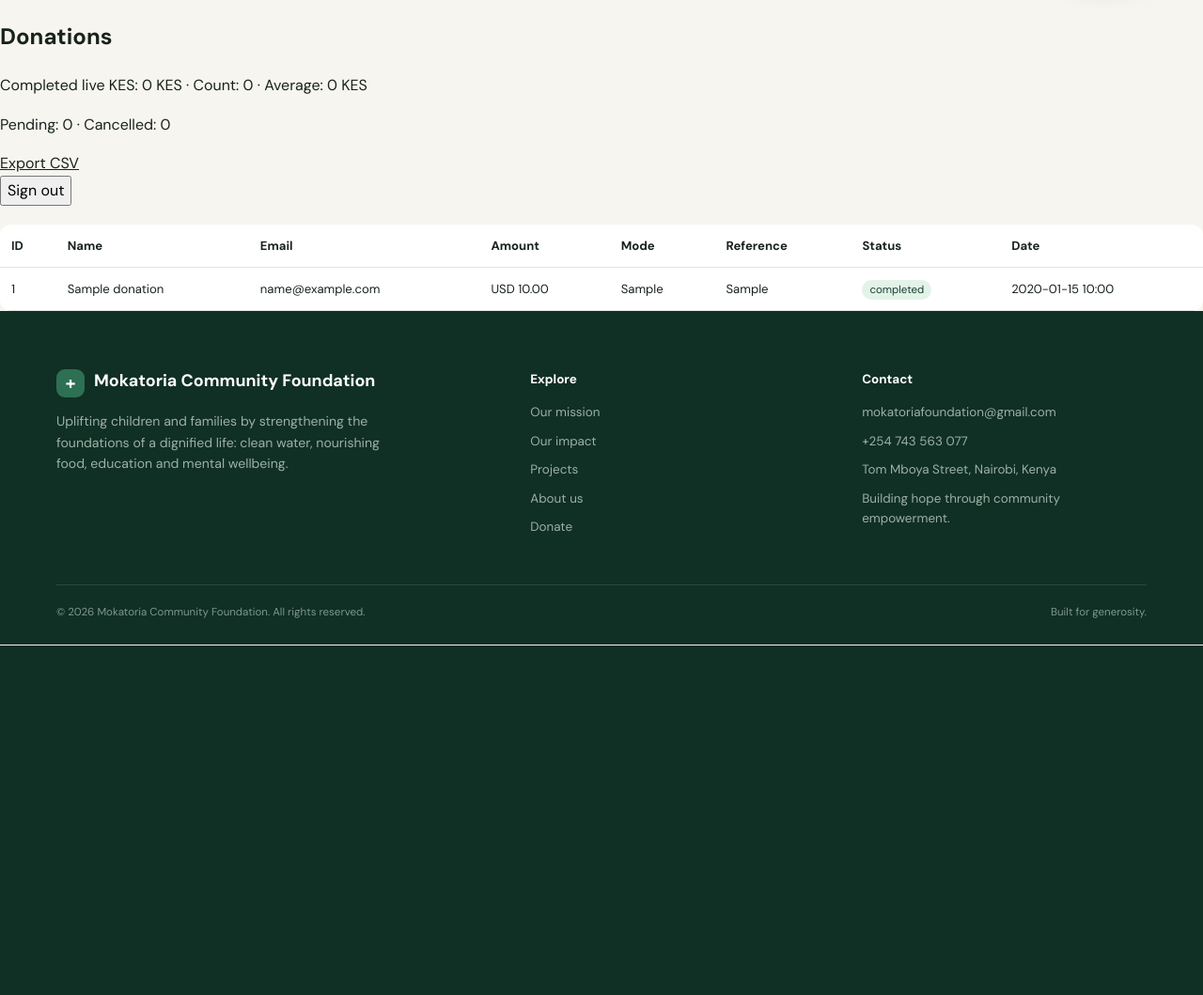
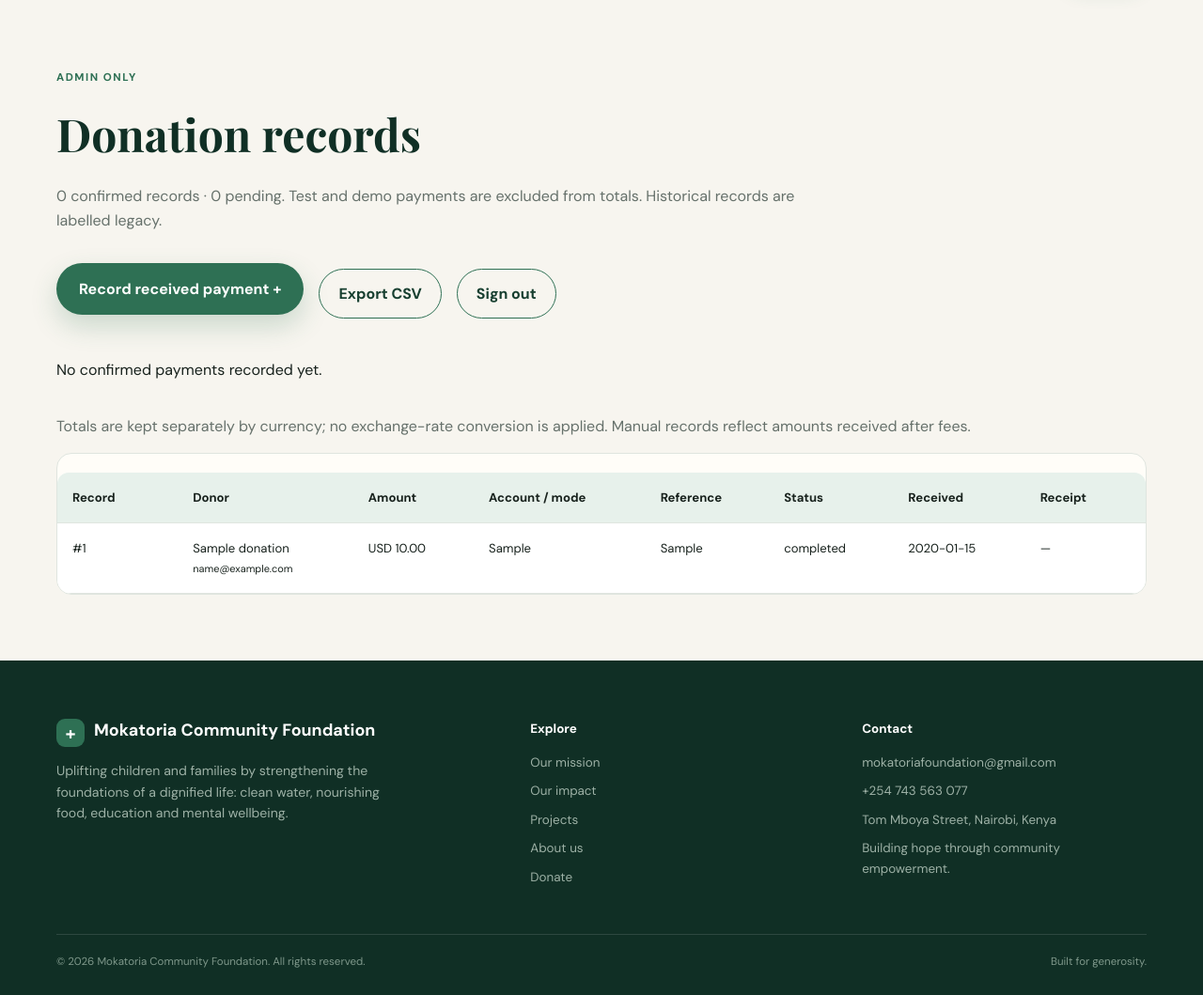
Before and after one commit to mokatoria/mokatoria-group-foundation, a Flask app: page /admin/donations in a window 1280 px wide. Shown: the part 113-1172 px from the top of the page at 94% size. Before the commit the page ends 800 px from the top, so only its background shows below. Run offline with Flask 3, Linux system fonts and the light colour scheme; the visitor is signed in with stand-in values (Sample User, id 1); tables that the repository leaves empty hold one stand-in row (values such as "Sample post"); some libraries are stand-ins or nearby versions.

Commit message:
Add admin-only confirmed donation recording and printable receipts

```diff
--- a/app.py
+++ b/app.py
@@ -29,7 +29,9 @@ from werkzeug.security import check_password_hash
 from config import Config
 from extensions import db
 from models import Donation
-from forms import DonationForm
+from forms import DonationForm, RecordPaymentForm
+from datetime import datetime, timezone
+from sqlalchemy.exc import IntegrityError
 
 csrf = CSRFProtect()
 
@@ -146,6 +148,7 @@ def register_routes(app):
     def private_page_search_headers(response):
         if request.path.startswith(("/admin", "/thank-you", "/paystack", "/donation")):
             response.headers["X-Robots-Tag"] = "noindex, nofollow"
+            response.headers["Cache-Control"] = "no-store"
         return response
 
     # ---------------------------------------------------------
@@ -186,6 +189,7 @@ def register_routes(app):
             if valid_username and valid_password:
                 session.clear()
                 session["admin_logged_in"] = True
+                session["admin_username"] = username
 
                 return redirect(
                     url_for("admin_donations")
@@ -371,6 +375,43 @@ def register_routes(app):
     # ADMIN DONATION DASHBOARD
     # ---------------------------------------------------------
 
+    @app.route("/admin/donations/new", methods=["GET", "POST"])
+    @admin_required
+    def record_payment():
+        form = RecordPaymentForm()
+        if request.method == "GET":
+            form.received_on.data = datetime.now(timezone.utc).date()
+        if form.validate_on_submit():
+            donation = Donation(
+                name=form.name.data.strip(), email=(form.email.data or "").strip(),
+                amount=float(form.amount.data), currency=form.currency.data,
+                payment_mode="manual", status="completed",
+                payment_method=form.payment_method.data,
+                payment_reference=form.payment_reference.data.strip().upper(),
+                received_on=form.received_on.data,
+                confirmed_at=datetime.now(timezone.utc).replace(tzinfo=None),
+                confirmed_by=session.get("admin_username", app.config["ADMIN_USERNAME"]),
+                message=(form.message.data or "").strip(),
+            )
+            db.session.add(donation)
+            try:
+                db.session.commit()
+            except IntegrityError:
+                db.session.rollback()
+                form.payment_reference.errors.append("This reference is already recorded for that receiving account. Check the existing record before trying again.")
+            else:
+                flash("Confirmed payment recorded. You can print or save its receipt.", "info")
+                return redirect(url_for("payment_receipt", donation_id=donation.id), code=303)
+        return render_template("record_payment.html", form=form)
+
+    @app.route("/admin/donations/<int:donation_id>/receipt")
+    @admin_required
+    def payment_receipt(donation_id):
+        donation = db.get_or_404(Donation, donation_id)
+        if donation.payment_mode != "manual" or donation.status != "completed":
+            abort(404)
+        return render_template("payment_receipt.html", donation=donation)
+
     @app.route("/admin/donations")
     @admin_required
     def admin_donations():
@@ -379,48 +420,15 @@ def register_routes(app):
             Donation.created_at.desc()
         ).all()
 
-        completed_donations = [
-            donation
-            for donation in donations
-            if donation.status == "completed" and donation.currency == "KES" and donation.payment_mode == "live"
-        ]
-
-        completed_total = sum(
-            donation.amount
-            for donation in completed_donations
-        )
-
-        completed_count = len(
-            completed_donations
-        )
-
-        average_donation = (
-            completed_total / completed_count
-            if completed_count
-            else 0
-        )
-
-        pending_count = sum(
-            1
-            for donation in donations
-            if donation.status == "pending"
-        )
-
-        cancelled_count = sum(
-            1
-            for donation in donations
-            if donation.status == "cancelled"
-        )
-
-        return render_template(
-            "admin.html",
-            donations=donations,
-            completed_total=completed_total,
-            completed_count=completed_count,
-            average_donation=average_donation,
-            pending_count=pending_count,
-            cancelled_count=cancelled_count,
-        )
+        totals = {}
+        confirmed_count = 0
+        for donation in donations:
+            if donation.status == "completed" and donation.payment_mode in {"manual", "live", "legacy"}:
+                totals[donation.currency] = totals.get(donation.currency, Decimal("0")) + Decimal(str(donation.amount))
+                confirmed_count += 1
+        return render_template("admin.html", donations=donations, totals=sorted(totals.items()),
+                               confirmed_count=confirmed_count,
+                               pending_count=sum(d.status == "pending" for d in donations))
 
 
     # ---------------------------------------------------------
@@ -452,23 +460,32 @@ def register_routes(app):
             "Message",
             "Paystack Reference",
             "Date",
+            "Receiving account", "Payment reference", "Received on", "Confirmed at", "Confirmed by",
         ])
+
+        def csv_text(value):
+            value = str(value or "")
+            return "'" + value if value.lstrip().startswith(("=", "+", "-", "@")) else value
 
         for donation in donations:
 
             writer.writerow([
                 donation.id,
-                donation.name,
-                donation.email,
+                csv_text(donation.name),
+                csv_text(donation.email),
                 f"{donation.amount:.2f}",
                 donation.currency,
                 donation.payment_mode,
                 donation.status,
-                donation.message or "",
+                csv_text(donation.message),
                 donation.paystack_reference or "",
                 donation.created_at.strftime(
                     "%Y-%m-%d %H:%M:%S"
                 ),
+                donation.payment_method or "", csv_text(donation.payment_reference),
+                donation.received_on.isoformat() if donation.received_on else "",
+                donation.confirmed_at.isoformat() if donation.confirmed_at else "",
+                csv_text(donation.confirmed_by),
             ])
 
         csv_data = output.getvalue()
--- a/static/css/style.css
+++ b/static/css/style.css
@@ -422,3 +422,27 @@ button, input, textarea { font: inherit; }
 @media (max-width: 650px) { .pillar-grid-illustrated { grid-template-columns: 1fr; gap: 20px; } .pillar-body { padding: 22px; } }
 
 .neema-option { margin-top: 16px; }
+
+/* Private donation management */
+.admin-page { padding-top: 48px; padding-bottom: 70px; }
+.admin-heading { max-width: 800px; margin: 20px 0 28px; }
+.admin-heading h1, .payment-receipt h1 { font-family: 'Playfair Display', Georgia, serif; font-size: clamp(2rem,4vw,3rem); color: var(--green-950); margin: 10px 0; }
+.admin-heading p, .admin-page > p { color: var(--muted); }
+.admin-actions { display: flex; flex-wrap: wrap; align-items: center; gap: 16px; margin-bottom: 26px; }
+.admin-actions form { margin: 0; }
+.admin-totals { display: flex; flex-wrap: wrap; gap: 16px; margin-bottom: 18px; }
+.admin-totals > div { background: var(--paper); border: 1px solid var(--line); border-radius: 16px; padding: 20px 28px; }
+.admin-totals span, .admin-totals strong { display: block; }.admin-totals strong { font-size: 1.6rem; color: var(--green-900); }
+.admin-table-wrap { overflow-x: auto; background: var(--paper); border: 1px solid var(--line); border-radius: 16px; }
+.admin-table { width: 100%; border-collapse: collapse; font-size: .85rem; }
+.admin-table th, .admin-table td { text-align: left; padding: 16px; border-bottom: 1px solid var(--line); vertical-align: top; overflow-wrap: anywhere; min-width: 95px; }
+.admin-table th { background: var(--green-100); }
+.admin-record-form { max-width: 850px; background: var(--paper); padding: 30px; border: 1px solid var(--line); border-radius: 22px; }
+.admin-form-grid { display: grid; grid-template-columns: 1fr 1fr; gap: 0 24px; }
+.admin-record-form select { width: 100%; padding: 13px; border: 1px solid #ccd6cf; border-radius: 12px; background: white; font: inherit; }
+.confirmation-check { display: flex; align-items: flex-start; gap: 12px; margin: 10px 0 24px; }
+.confirmation-check input { margin-top: 7px; flex-shrink: 0; }
+.payment-receipt { max-width: 800px; background: white; border: 1px solid var(--line); padding: 40px; border-radius: 20px; }
+.receipt-number { color: var(--muted); }.receipt-amount { font-size: 2.5rem; font-weight: 700; color: var(--green-700); margin: 24px 0 4px; }
+@media(max-width:650px) { .admin-form-grid { grid-template-columns: 1fr; }.admin-record-form, .payment-receipt { padding: 22px; } }
+@media print { .site-header, .top-note, .site-footer, .receipt-tools, .flash-wrap { display: none !important; }.admin-page { width: 100%; padding: 0; }.payment-receipt { border: 0; padding: 12mm; max-width: none; } body { background: white; } .payment-receipt { break-inside: avoid; } }
--- a/templates/admin.html
+++ b/templates/admin.html
@@ -1,24 +1,13 @@
 {% extends "base.html" %}
-{% block title %}Donations (Admin){% endblock %}
+{% block title %}Donation dashboard — Admin{% endblock %}
 {% block content %}
-  <section>
-    <h1>Donations</h1><p>Completed live KES: {{completed_total}} KES · Count: {{completed_count}} · Average: {{average_donation}} KES</p><p>Pending: {{pending_count}} · Cancelled: {{cancelled_count}}</p><a href="{{url_for('export_donations')}}">Export CSV</a><form method="post" action="{{url_for('admin_logout')}}"><input type="hidden" name="csrf_token" value="{{csrf_token()}}"><button>Sign out</button></form>
-    <table class="admin-table">
-      <thead>
-        <tr><th>ID</th><th>Name</th><th>Email</th><th>Amount</th><th>Mode</th><th>Reference</th><th>Status</th><th>Date</th></tr>
-      </thead>
-      <tbody>
-        {% for d in donations %}
-          <tr>
-            <td>{{ d.id }}</td>
-            <td>{{ d.name }}</td>
-            <td>{{ d.email }}</td>
-            <td>{{d.currency}} {{ "%.2f"|format(d.amount) }}</td>
-            <td>{{d.payment_mode}}</td><td>{{d.paystack_reference or ''}}</td><td>{% if d.payment_mode in ['test','live'] and d.status != 'completed' %}<form method="post" action="{{url_for('admin_verify',donation_id=d.id)}}"><input type="hidden" name="csrf_token" value="{{csrf_token()}}"><button>Verify payment</button></form>{% endif %}<span class="status status-{{ d.status }}">{{ d.status }}</span></td>
-            <td>{{ d.created_at.strftime("%Y-%m-%d %H:%M") }}</td>
-          </tr>
-        {% endfor %}
-      </tbody>
-    </table>
-  </section>
+<section class="admin-page container">
+<div class="admin-heading"><span class="eyebrow">Admin only</span><h1>Donation records</h1><p>{{ confirmed_count }} confirmed records · {{ pending_count }} pending. Test and demo payments are excluded from totals. Historical records are labelled legacy.</p></div>
+<div class="admin-actions"><a class="btn-primary" href="{{ url_for('record_payment') }}">Record received payment +</a><a class="btn-secondary" href="{{ url_for('export_donations') }}">Export CSV</a><form method="post" action="{{url_for('admin_logout')}}"><input type="hidden" name="csrf_token" value="{{csrf_token()}}"><button class="btn-secondary">Sign out</button></form></div>
+<div class="admin-totals">{% for currency,total in totals %}<div><span>{{ currency }} received</span><strong>{{ '%.2f'|format(total) }}</strong></div>{% else %}<p>No confirmed payments recorded yet.</p>{% endfor %}</div>
+<p>Totals are kept separately by currency; no exchange-rate conversion is applied. Manual records reflect amounts received after fees.</p>
+<div class="admin-table-wrap"><table class="admin-table"><thead><tr><th>Record</th><th>Donor</th><th>Amount</th><th>Account / mode</th><th>Reference</th><th>Status</th><th>Received</th><th>Receipt</th></tr></thead><tbody>
+{% for d in donations %}<tr><td>#{{ d.id }}</td><td>{{ d.name }}{% if d.email %}<br><small>{{ d.email }}</small>{% endif %}</td><td>{{ d.currency }} {{ '%.2f'|format(d.amount) }}</td><td>{{ (d.payment_method or d.payment_mode)|title }}</td><td>{{ d.payment_reference or d.paystack_reference or '—' }}</td><td>{{ d.status }}{% if d.payment_mode in ['test','live'] and d.status != 'completed' %}<form method="post" action="{{url_for('admin_verify',donation_id=d.id)}}"><input type="hidden" name="csrf_token" value="{{csrf_token()}}"><button>Verify payment</button></form>{% endif %}</td><td>{{ d.received_on or d.created_at.strftime('%Y-%m-%d') }}</td><td>{% if d.payment_mode == 'manual' and d.status == 'completed' %}<a href="{{ url_for('payment_receipt',donation_id=d.id) }}">View receipt</a>{% else %}—{% endif %}</td></tr>
+{% else %}<tr><td colspan="8">No donation records yet.</td></tr>{% endfor %}
+</tbody></table></div></section>
 {% endblock %}
```
Also changed, not shown: ADMIN_PAYMENT_GUIDE.md (added, +13 -0 lines), forms.py (+38 -2 lines), models.py (+7 -0 lines), schema_upgrade.py (+7 -0 lines), templates/payment_receipt.html (added, +14 -0 lines), templates/record_payment.html (added, +17 -0 lines), tests/test_app.py (+74 -0 lines).
